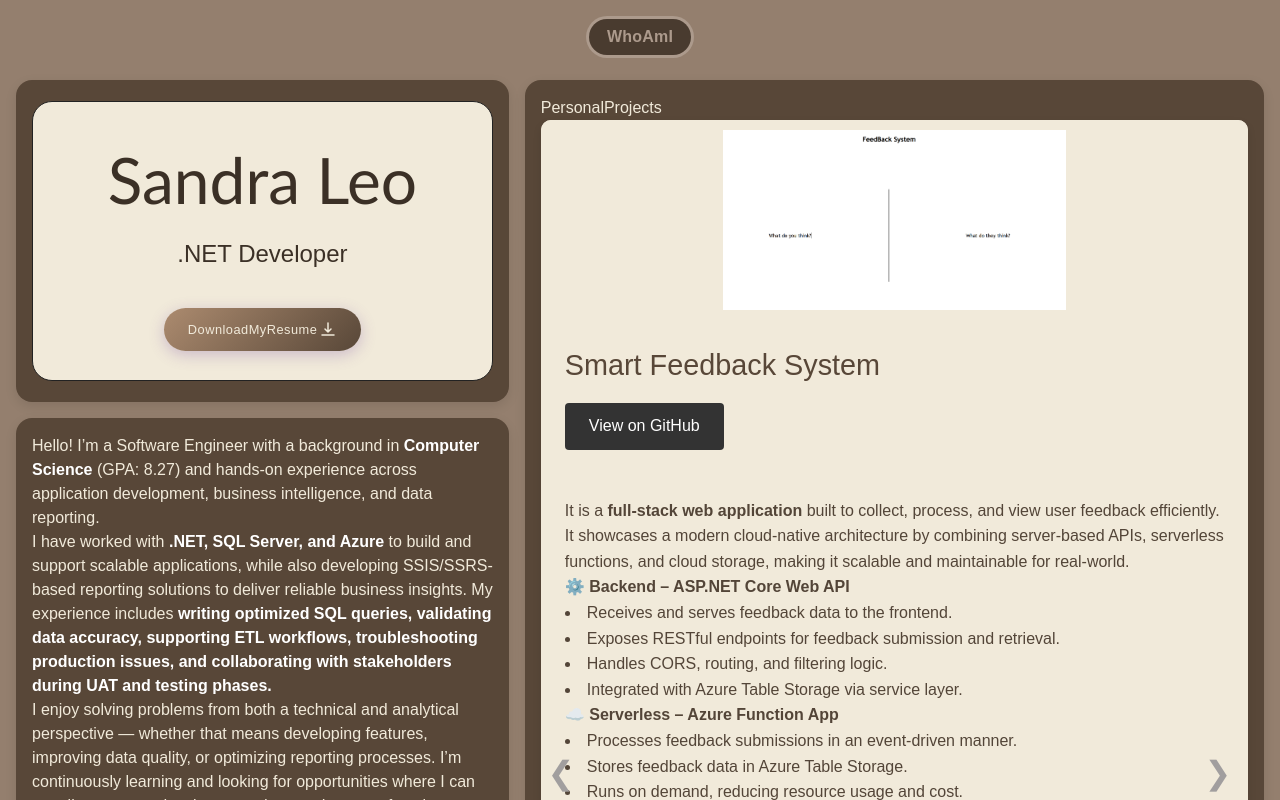
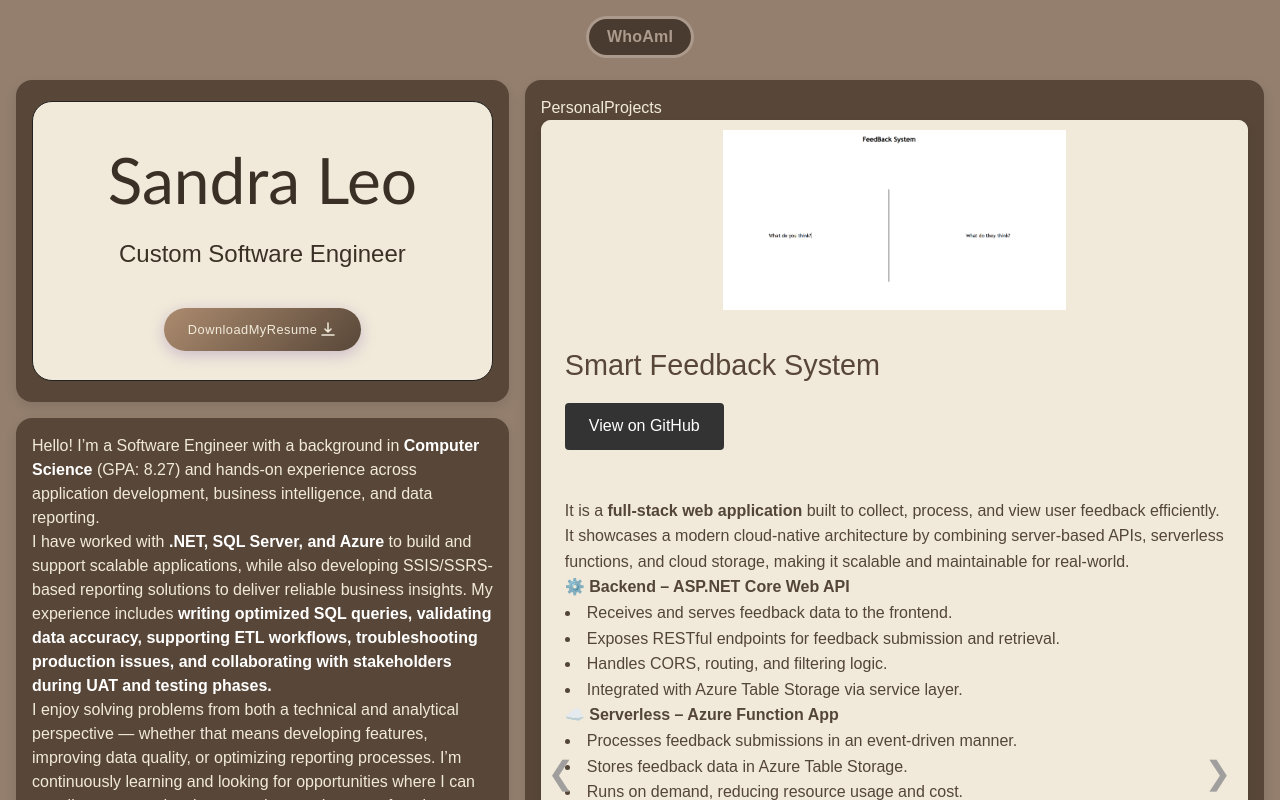
Before and after one commit to e-l-z-a/PortfolioSandra, a React (Vite) app: page / in a window 1280 px wide. Shown: the top 800 px of the page. Built offline with nearby package versions, Linux system fonts and the light colour scheme.

Commit message:
Update App.jsx

```diff
--- a/src/App.jsx
+++ b/src/App.jsx
@@ -76,7 +76,7 @@ function App() {
 
                 </div>
                 <h2>Sandra Leo</h2>
-                <p>.NET Developer</p>
+                <p>Custom Software Engineer</p>
                 <div className="button-spacer"></div>
                 <DownloadButton />
               </div>
```
